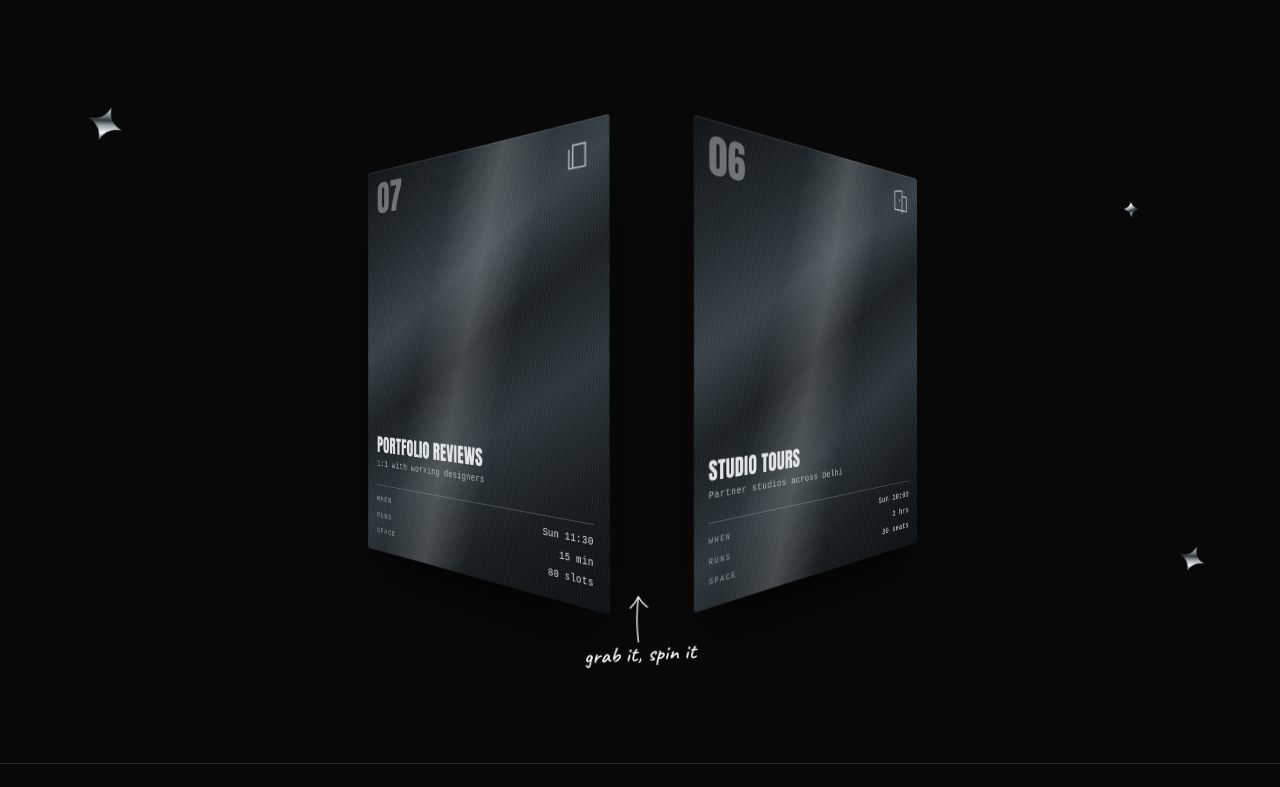
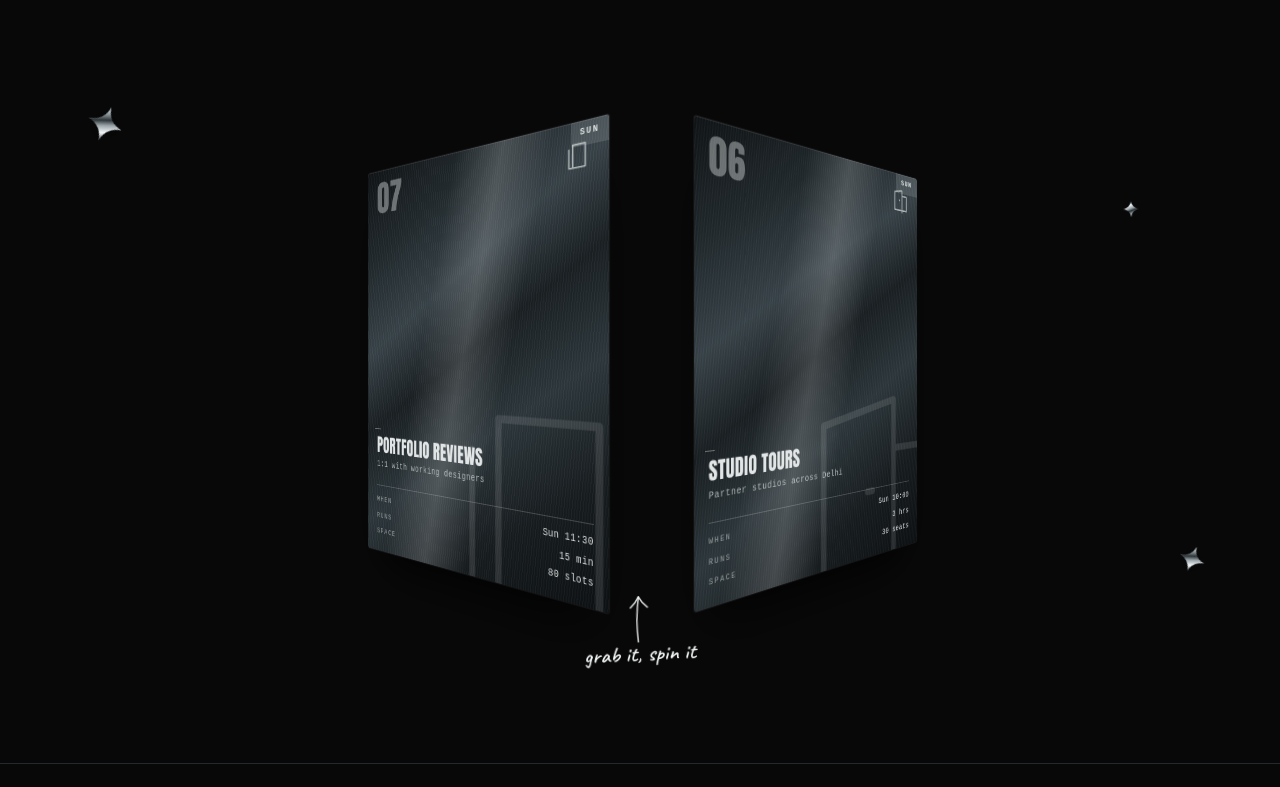
Before and after one commit to manshacodes/designverse-fest, a React (Vite) app: page / in a window 1280 px wide. Shown: the part 1213-2000 px from the top of the page. Built offline with nearby package versions, Linux system fonts and the light colour scheme.

Commit message:
Smooth the route marker; add watermark glyph and day tab to session plates
Marker now runs off a spring and writes straight to the DOM instead of
re-rendering React every scroll frame, and starts travelling earlier.

```diff
--- a/src/components/Highlights.css
+++ b/src/components/Highlights.css
@@ -217,3 +217,45 @@
 @media (max-width: 560px) {
   .hl__spark--b { right: 5%; }
 }
+
+
+/* oversized ghost of the glyph, so each plate has a graphic of its own */
+.reel-card__watermark {
+  position: absolute;
+  right: -22%;
+  bottom: -14%;
+  width: 86%;
+  height: auto;
+  opacity: 0.12;
+  pointer-events: none;
+  z-index: 1;
+}
+
+/* day tab in the top-right corner of the plate */
+.reel-card__day {
+  position: absolute;
+  top: 0;
+  right: 0;
+  z-index: 2;
+  padding: 5px 10px 6px;
+  border-bottom-left-radius: 3px;
+  font-family: var(--font-mono);
+  font-size: 9px;
+  font-weight: 600;
+  letter-spacing: 0.18em;
+  text-transform: uppercase;
+  background: color-mix(in srgb, currentColor 14%, transparent);
+  color: inherit;
+}
+
+/* corner ticks, borrowed from the crop marks elsewhere on the page */
+.reel-card__body::before {
+  content: "";
+  position: absolute;
+  left: -4px;
+  top: -9px;
+  width: 11px;
+  height: 1px;
+  background: currentColor;
+  opacity: 0.4;
+}
--- a/src/components/Highlights.jsx
+++ b/src/components/Highlights.jsx
@@ -210,6 +210,23 @@ export default function Highlights() {
                 }}
                 style={{ width: cardSize.width, height: cardSize.height }}
               >
+                <svg
+                  className="reel-card__watermark"
+                  viewBox="0 0 24 24"
+                  fill="none"
+                  aria-hidden="true"
+                >
+                  <path
+                    d={GLYPHS[activity.glyph]}
+                    stroke="currentColor"
+                    strokeWidth="0.7"
+                    strokeLinecap="round"
+                    strokeLinejoin="round"
+                  />
+                </svg>
+
+                <span className="reel-card__day">{activity.day}</span>
+
                 <span className="reel-card__top">
                   <span className="reel-card__index">
                     {String(i + 1).padStart(2, "0")}
--- a/src/components/ScheduleMap.jsx
+++ b/src/components/ScheduleMap.jsx
@@ -1,5 +1,11 @@
 import { useEffect, useMemo, useRef, useState } from "react";
-import { motion, useScroll, useMotionValue, useMotionValueEvent } from "framer-motion";
+import {
+  motion,
+  useScroll,
+  useSpring,
+  useMotionValue,
+  useMotionValueEvent,
+} from "framer-motion";
 import Annotation from "./Annotation";
 import { Sparkle } from "./Deco";
 import "./ScheduleMap.css";
@@ -42,12 +48,22 @@ export default function ScheduleMap() {
   const pathRef = useRef(null);
 
   const [narrow, setNarrow] = useState(false);
-  const [marker, setMarker] = useState({ x: 50, y: 0 });
   const [reached, setReached] = useState(0);
+  const markerRef = useRef(null);
 
   const { scrollYProgress } = useScroll({
     target: mapRef,
-    offset: ["start start", "end end"],
+    // begins while the map is still arriving, so the marker is already
+    // travelling by the time the first stops are on screen
+    offset: ["start center", "end end"],
+  });
+
+  // a spring on the raw progress is what makes the bearing glide instead of
+  // snapping frame to frame with the scroll
+  const progress = useSpring(scrollYProgress, {
+    stiffness: 130,
+    damping: 28,
+    mass: 0.35,
   });
 
   useEffect(() => {
@@ -84,17 +100,22 @@ export default function ScheduleMap() {
     if (!path) return;
     const len = path.getTotalLength();
     setPathLen(len);
-    dashOffset.set(len * (1 - scrollYProgress.get()));
-  }, [d, dashOffset, scrollYProgress]);
+    dashOffset.set(len * (1 - progress.get()));
+  }, [d, dashOffset, progress]);
 
-  useMotionValueEvent(scrollYProgress, "change", (p) => {
+  // written straight to the DOM — re-rendering React on every scroll frame is
+  // what made this stutter
+  useMotionValueEvent(progress, "change", (p) => {
     const path = pathRef.current;
     if (!path) return;
     const clamped = Math.max(0, Math.min(1, p));
     const len = path.getTotalLength();
     dashOffset.set(len * (1 - clamped));
     const pt = path.getPointAtLength(clamped * len);
-    setMarker({ x: pt.x, y: pt.y });
+    if (markerRef.current) {
+      markerRef.current.style.left = `${pt.x}%`;
+      markerRef.current.style.top = `${pt.y}%`;
+    }
     setReached(points.filter((stop) => stop.y <= pt.y + 1.2).length);
   });
 
@@ -149,7 +170,8 @@ export default function ScheduleMap() {
 
           <span
             className="map__marker"
-            style={{ left: `${marker.x}%`, top: `${marker.y}%` }}
+            ref={markerRef}
+            style={{ left: "50%", top: "0%" }}
             aria-hidden="true"
           />
 
```
